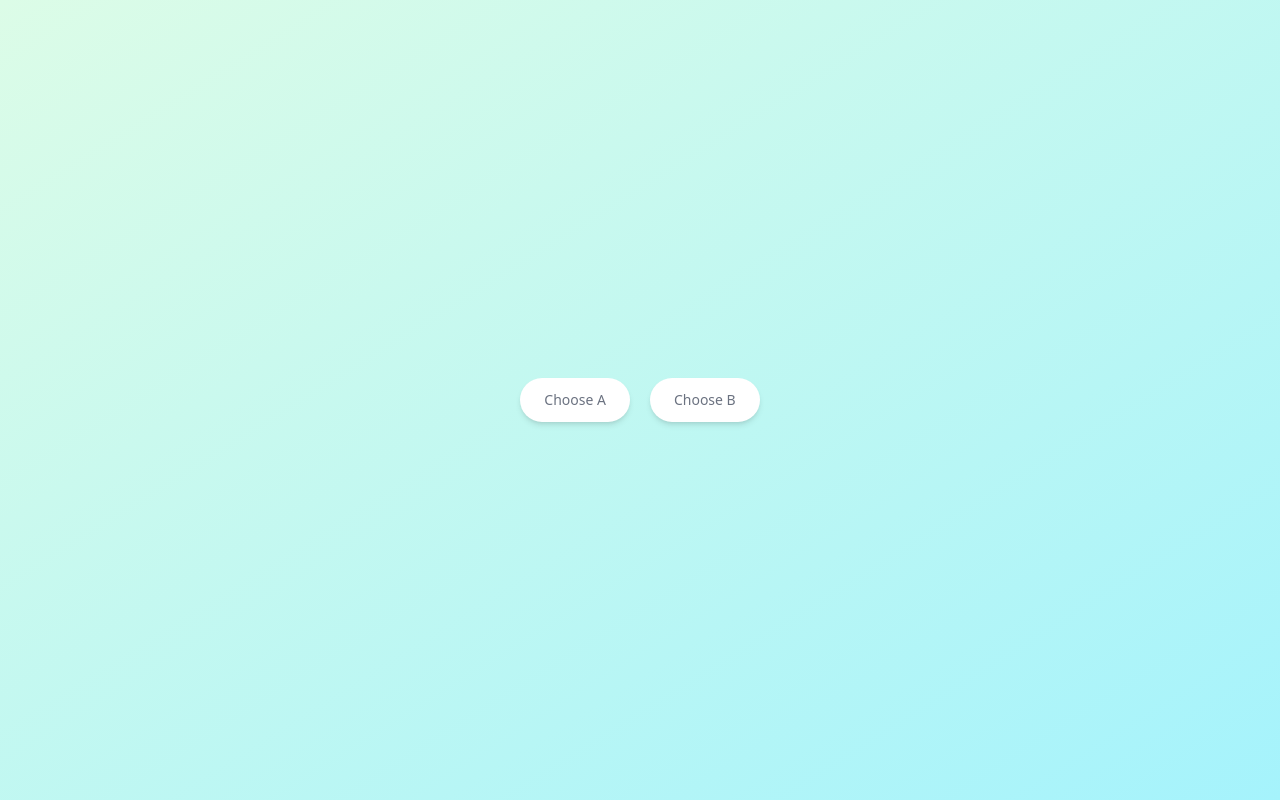
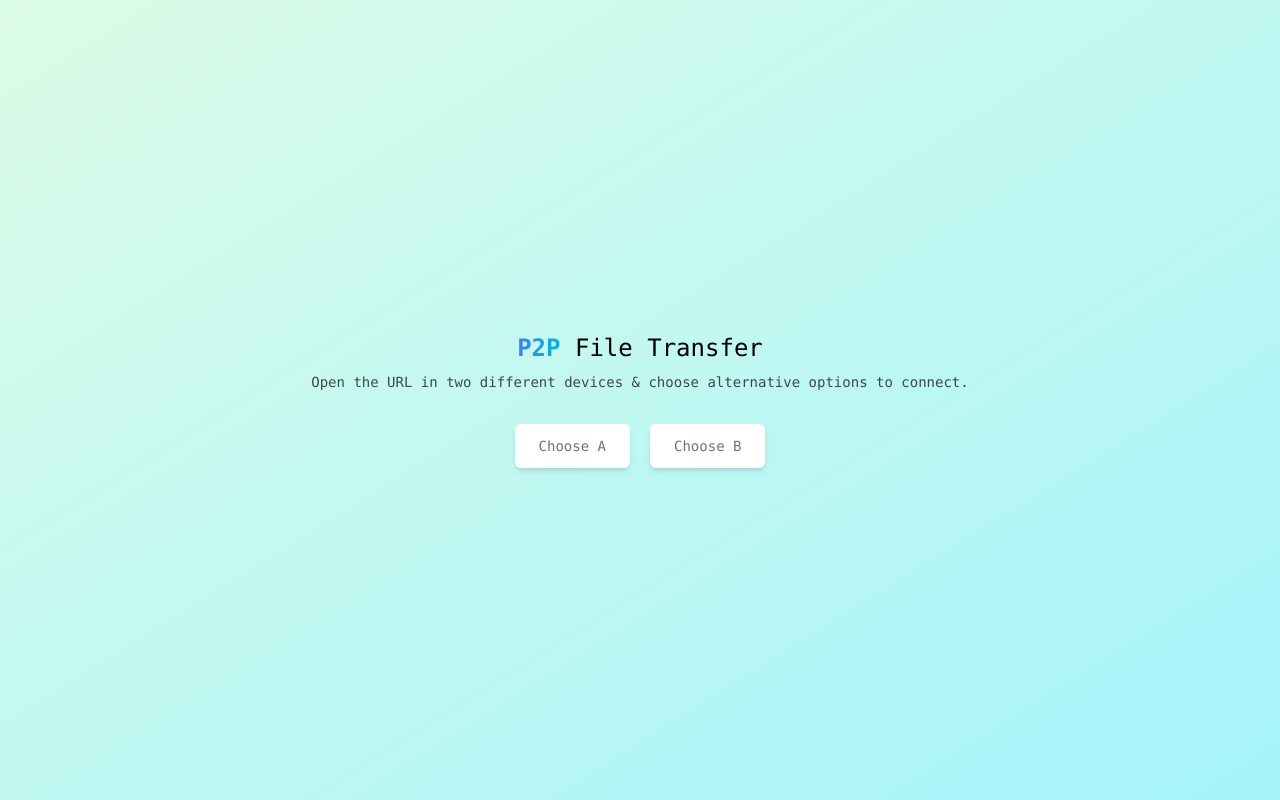
Before and after one commit to ctrleffive/peer2peer, a website built with Vite: page index.html in a window 1280 px wide. Built offline with nearby package versions, Linux system fonts and the light colour scheme.

Commit message:
style: :lipstick: adds dark mode & title

```diff
--- a/index.html
+++ b/index.html
@@ -15,28 +15,35 @@
 <!-- hidden -->
 
 <body
-  class="flex items-center justify-center h-screen overflow-hidden text-center bg-gradient-to-br from-green-100 to-cyan-200">
-  <div class="flex flex-col space-y-5 text-sm text-gray-500 items-center">
+  class="flex items-center justify-center h-screen overflow-hidden text-center bg-gradient-to-br from-green-100 to-cyan-200 dark:from-green-950 dark:to-cyan-950 font-mono text-sm">
+  <div class="flex flex-col px-6">
+    <div class="mb-8 dark:text-white">
+      <div class="text-2xl"><span class="text-transparent bg-clip-text bg-gradient-to-r from-blue-500 to-cyan-500 font-extrabold">P2P</span> File Transfer</div>
+      <div class="mt-2 opacity-70">Open the URL in two different devices & choose alternative options to connect.</div>
+    </div>
+    <div class="text-gray-500 dark:text-gray-200 space-y-5 flex flex-col items-center">
       <div class="flex space-x-5" id="startPeerButtons">
         <button type="button"
-        class="shadow-md w-full rounded-full px-6 py-3 bg-white border-indigo-500 whitespace-nowrap startPeerButton"
+          class="shadow-md w-full rounded-md px-6 py-3 dark:bg-black bg-white border-indigo-500 whitespace-nowrap startPeerButton"
           data-variant="A">Choose
           A</button>
         <button type="button"
-        class="shadow-md w-full rounded-full px-6 py-3 bg-white border-indigo-500 whitespace-nowrap startPeerButton"
+          class="shadow-md w-full rounded-md px-6 py-3 dark:bg-black bg-white border-indigo-500 whitespace-nowrap startPeerButton"
           data-variant="B">Choose
           B</button>
       </div>
       <div class="hidden flex-col" id="sendButtonWrap">
         <input type="file" hidden name="" id="filePicker">
         <label for="filePicker" id="filePickerButton"
-        class="shadow-lg hover:shadow-xl w-full rounded-full px-6 py-3 bg-gradient-to-r from-blue-500 to-cyan-500 text-white whitespace-nowrap cursor-pointer">Send
+          class="shadow-lg hover:shadow-xl w-full rounded-md px-6 py-3 bg-gradient-to-r from-blue-500 to-cyan-500 text-white whitespace-nowrap cursor-pointer">Send
           file</label>
       </div>
-    <div class="font-extrabold text-transparent text-5xl bg-clip-text bg-gradient-to-r from-blue-500 to-cyan-500 hidden"
+      <div
+        class="font-extrabold text-5xl text-transparent bg-clip-text bg-gradient-to-r from-blue-500 to-cyan-500 hidden"
         id="transferProgress">
         30%</div>
-    <a class="text-blue-500 hidden cursor-pointer" id="downloadLink" href="#">Download</a>
+      <a class="text-transparent bg-clip-text bg-gradient-to-r from-blue-500 to-cyan-500 hidden cursor-pointer" id="downloadLink" href="#">Download</a>
+    </div>
   </div>
 </body>
 
--- a/tailwind.config.js
+++ b/tailwind.config.js
@@ -1,6 +1,6 @@
 /** @type {import('tailwindcss').Config} */
 export default {
-  darkMode: "class",
+  // darkMode: "class",
   content: [
     "./index.html",
     "./**/*.{js}",
```
Lines whose indentation alone changed are shown as unchanged.
